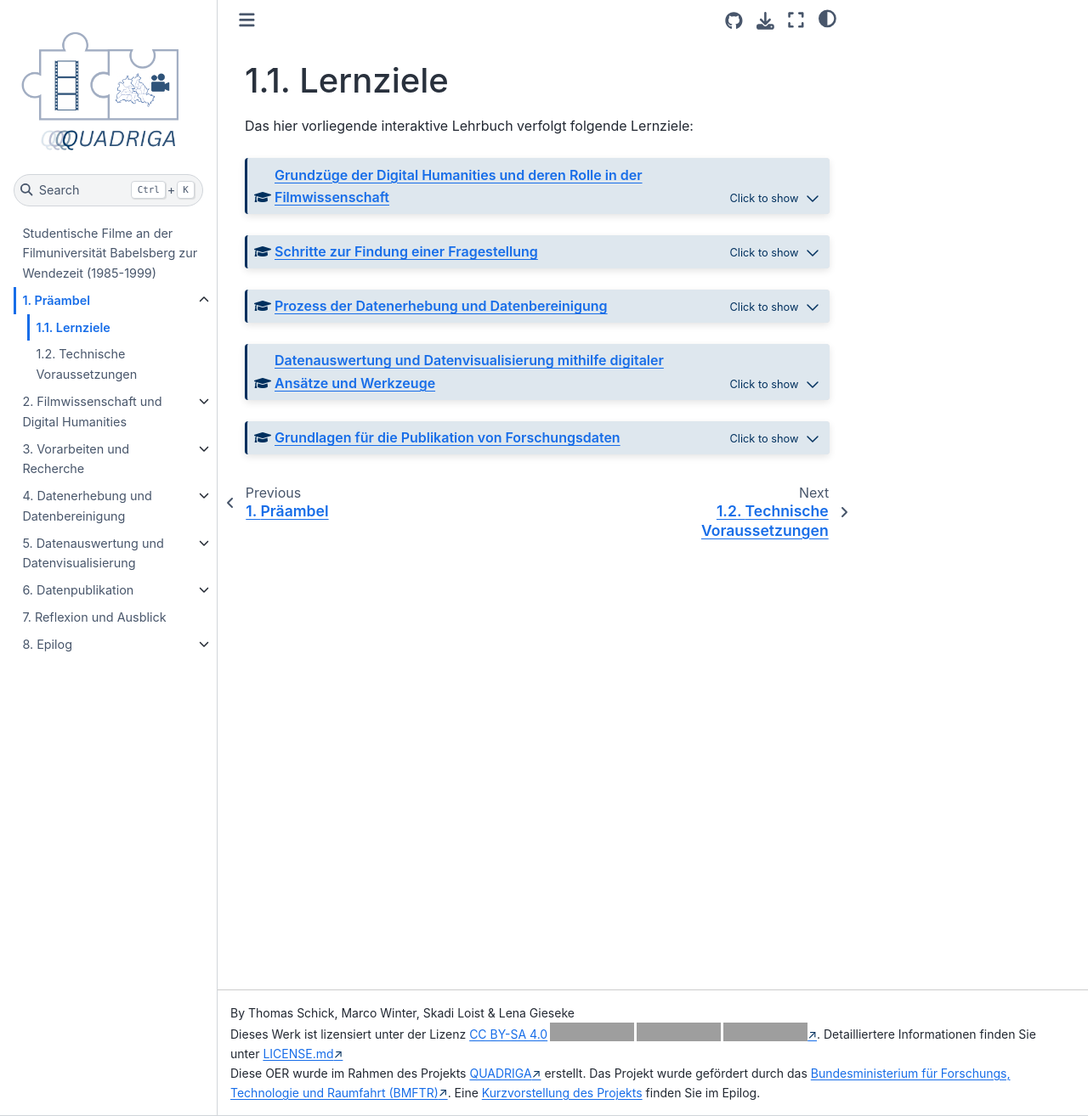
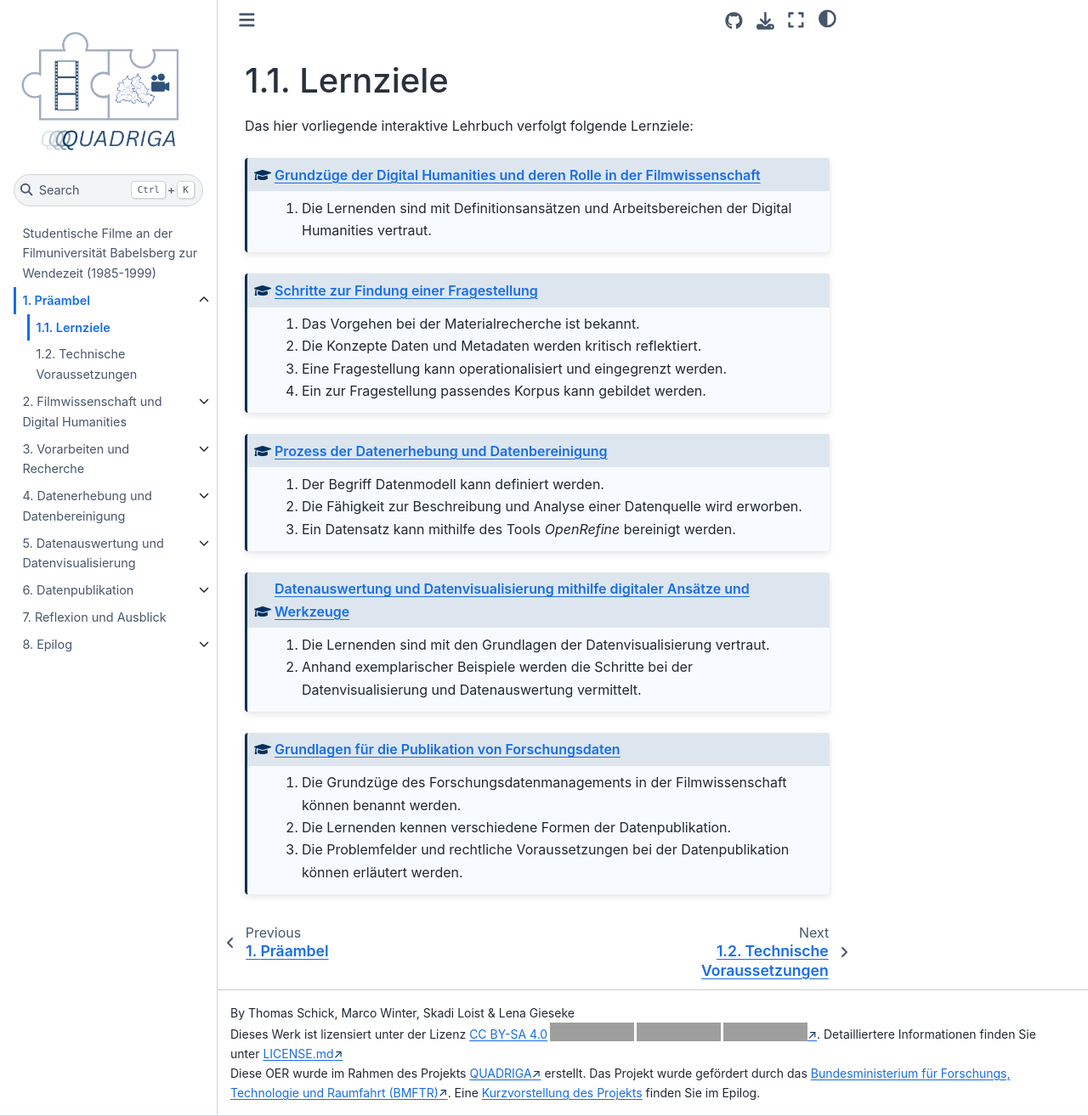
Before and after one commit to quadriga-dk/Bewegtes-Bild-Fallstudie-2, a Jupyter Book: the page built from praeambel/lernziele.md, in a window 1280 px wide and 1314 px high. Shown: the whole window at 85% size. Built offline with Jupyter Book 1.0.4 settings and Sphinx 7.4.7 and the Sphinx Book theme 1.1.4, drawn with Linux system fonts in a browser that asks for light colours; part of the change alters nothing that is shown; grey boxes are pictures that could not be loaded.

Commit message:
Update lernziele.md
fix link, dropdown

````diff
--- a/praeambel/lernziele.md
+++ b/praeambel/lernziele.md
@@ -2,13 +2,13 @@
 Das hier vorliegende interaktive Lehrbuch verfolgt folgende Lernziele:
 
 
-```{admonition} [Grundzüge der Digital Humanities und deren Rolle in der Filmwissenschaft](../einleitung/filmwissenschaft.md)
-:class: lernziele, dropdown
+```{admonition} [Grundzüge der Digital Humanities und deren Rolle in der Filmwissenschaft](../einleitung/toc.md)
+:class: lernziele
 1. Die Lernenden sind mit Definitionsansätzen und Arbeitsbereichen der Digital Humanities vertraut.
 ```
 
 ```{admonition} [Schritte zur Findung einer Fragestellung](../recherche/toc.md)
-:class: lernziele, dropdown
+:class: lernziele
 1. Das Vorgehen bei der Materialrecherche ist bekannt.
 2. Die Konzepte Daten und Metadaten werden kritisch reflektiert.
 3. Eine Fragestellung kann operationalisiert und eingegrenzt werden.
@@ -16,20 +16,20 @@ Das hier vorliegende interaktive Lehrbuch verfolgt folgende Lernziele:
 ```
 
 ```{admonition} [Prozess der Datenerhebung und Datenbereinigung](../bereinigung/toc.md)
-:class: lernziele, dropdown
+:class: lernziele
 1. Der Begriff Datenmodell kann definiert werden.
 2. Die Fähigkeit zur Beschreibung und Analyse einer Datenquelle wird erworben.
 3. Ein Datensatz kann mithilfe des Tools *OpenRefine* bereinigt werden.
 ```
 
 ```{admonition} [Datenauswertung und Datenvisualisierung mithilfe digitaler Ansätze und Werkzeuge](../auswertung/toc.md)
-:class: lernziele, dropdown
+:class: lernziele
 1. Die Lernenden sind mit den Grundlagen der Datenvisualisierung vertraut.
 2. Anhand exemplarischer Beispiele werden die Schritte bei der Datenvisualisierung und Datenauswertung vermittelt.
 ```
 
 ```{admonition} [Grundlagen für die Publikation von Forschungsdaten](../publikation/toc.md)
-:class: lernziele, dropdown
+:class: lernziele
 1. Die Grundzüge des Forschungsdatenmanagements in der Filmwissenschaft können benannt werden.
 2. Die Lernenden kennen verschiedene Formen der Datenpublikation.
 3. Die Problemfelder und rechtliche Voraussetzungen bei der Datenpublikation können erläutert werden.
````
